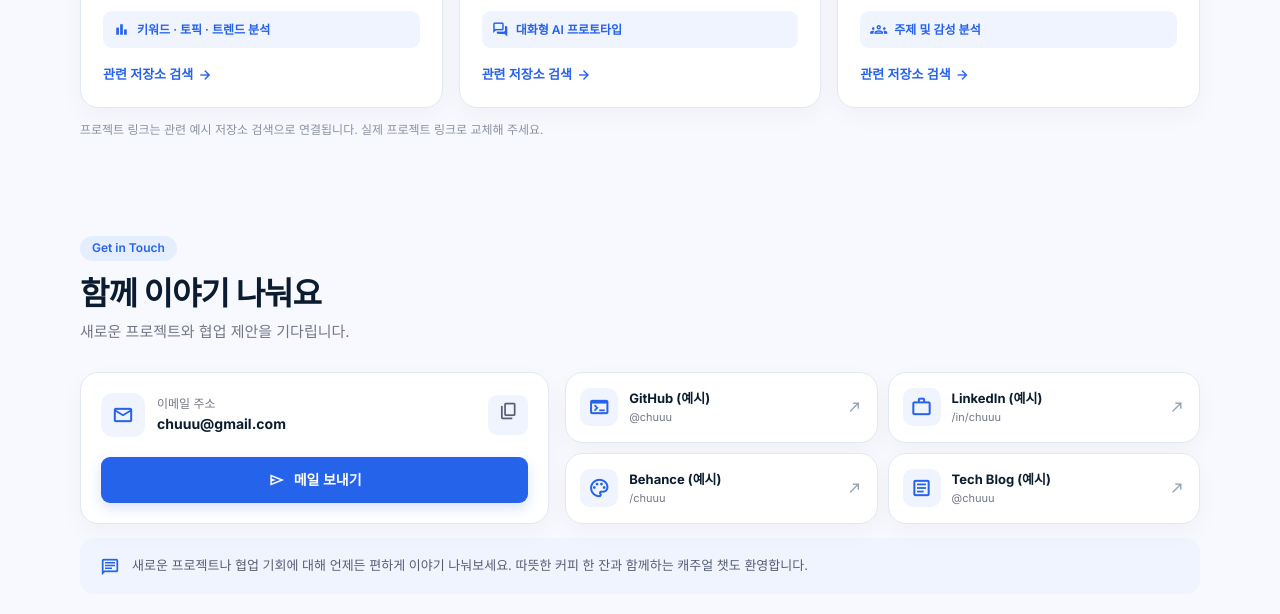
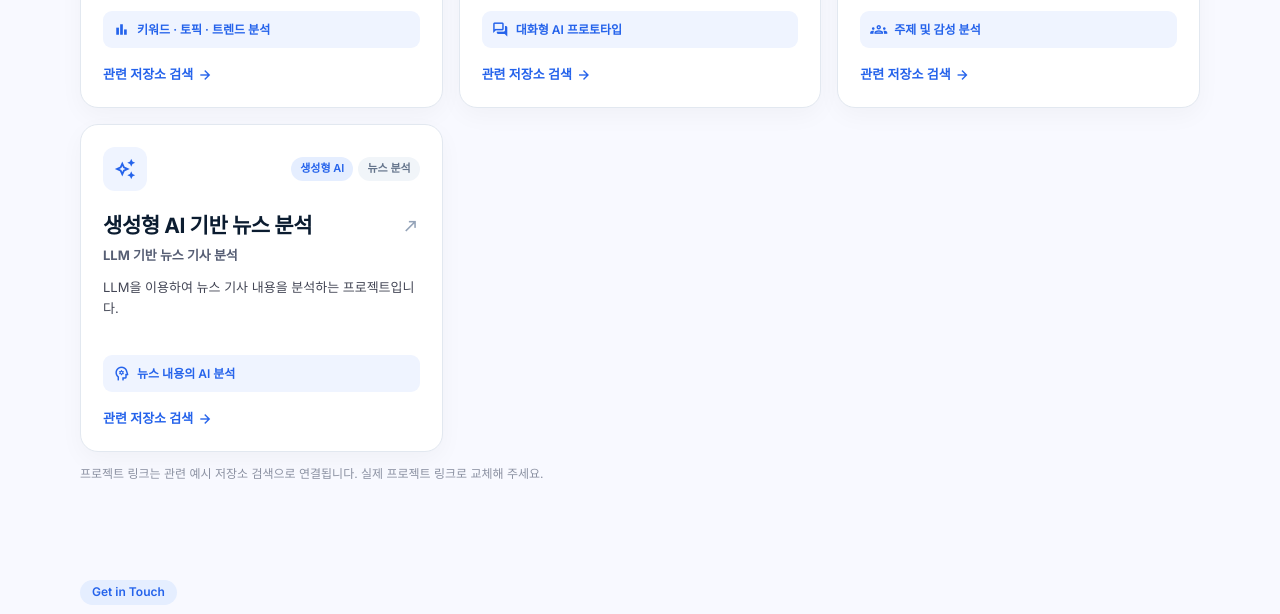
Before and after one commit to wujhuen05/my-profile-website, a website: page index.html in a window 1280 px wide. Shown: the part 1680-2294 px from the top of the page. Drawn offline with nearby package versions, Linux system fonts and the light colour scheme.

Commit message:
Add generative AI news analysis project

```diff
--- a/index.html
+++ b/index.html
@@ -43,6 +43,7 @@
         <a class="card project-card" href="https://github.com/search?q=%EB%89%B4%EC%8A%A4+%EB%8D%B0%EC%9D%B4%ED%84%B0+%EB%B6%84%EC%84%9D&amp;type=repositories" target="_blank" rel="noopener noreferrer" aria-label="뉴스 데이터 분석 관련 저장소 검색"><div class="project-top"><span class="icon-box"><span class="material-symbols-outlined">newspaper</span></span><span class="pills"><span class="pill">데이터 분석</span><span class="pill neutral">텍스트 마이닝</span></span></div><h3>뉴스 데이터 분석 <span class="material-symbols-outlined arrow">north_east</span></h3><h4>뉴스에서 읽는 사회 이슈와 흐름</h4><p>뉴스 데이터를 수집하고 분석해 주요 키워드와 시간에 따른 이슈 변화를 살펴보는 프로젝트입니다.</p><div class="metric"><span class="material-symbols-outlined">bar_chart</span>키워드 · 토픽 · 트렌드 분석</div><span class="project-link">관련 저장소 검색 <span class="material-symbols-outlined">arrow_forward</span></span></a>
         <a class="card project-card" href="https://github.com/search?q=AI+chatbot&amp;type=repositories" target="_blank" rel="noopener noreferrer" aria-label="AI 챗봇 개발 관련 저장소 검색"><div class="project-top"><span class="icon-box"><span class="material-symbols-outlined">smart_toy</span></span><span class="pills"><span class="pill">생성형 AI</span><span class="pill neutral">자연어 처리</span></span></div><h3>AI 챗봇 개발 <span class="material-symbols-outlined arrow">north_east</span></h3><h4>자연스러운 대화를 돕는 AI 어시스턴트</h4><p>대규모 언어 모델을 활용해 질문을 이해하고 유용한 답변을 제공하는 챗봇 개발 프로젝트입니다.</p><div class="metric"><span class="material-symbols-outlined">forum</span>대화형 AI 프로토타입</div><span class="project-link">관련 저장소 검색 <span class="material-symbols-outlined">arrow_forward</span></span></a>
         <a class="card project-card" href="https://github.com/search?q=social+media+analysis&amp;type=repositories" target="_blank" rel="noopener noreferrer" aria-label="소셜미디어 분석 관련 저장소 검색"><div class="project-top"><span class="icon-box"><span class="material-symbols-outlined">share</span></span><span class="pills"><span class="pill">소셜 데이터</span><span class="pill neutral">감성 분석</span></span></div><h3>소셜미디어 분석 <span class="material-symbols-outlined arrow">north_east</span></h3><h4>온라인 대화 속 관심과 감정 탐색</h4><p>소셜미디어 데이터를 분석해 사용자 반응과 주제별 감성의 흐름을 탐색하는 프로젝트입니다.</p><div class="metric"><span class="material-symbols-outlined">groups</span>주제 및 감성 분석</div><span class="project-link">관련 저장소 검색 <span class="material-symbols-outlined">arrow_forward</span></span></a>
+        <a class="card project-card" href="https://github.com/search?q=generative+AI+news+analysis&amp;type=repositories" target="_blank" rel="noopener noreferrer" aria-label="생성형 AI 기반 뉴스 분석 관련 저장소 검색"><div class="project-top"><span class="icon-box"><span class="material-symbols-outlined">auto_awesome</span></span><span class="pills"><span class="pill">생성형 AI</span><span class="pill neutral">뉴스 분석</span></span></div><h3>생성형 AI 기반 뉴스 분석 <span class="material-symbols-outlined arrow">north_east</span></h3><h4>LLM 기반 뉴스 기사 분석</h4><p>LLM을 이용하여 뉴스 기사 내용을 분석하는 프로젝트입니다.</p><div class="metric"><span class="material-symbols-outlined">psychology</span>뉴스 내용의 AI 분석</div><span class="project-link">관련 저장소 검색 <span class="material-symbols-outlined">arrow_forward</span></span></a>
       </div><p class="placeholder-note">프로젝트 링크는 관련 예시 저장소 검색으로 연결됩니다. 실제 프로젝트 링크로 교체해 주세요.</p>
     </section>
     <section class="section-wrap content-section contact-section" id="contact">
```
